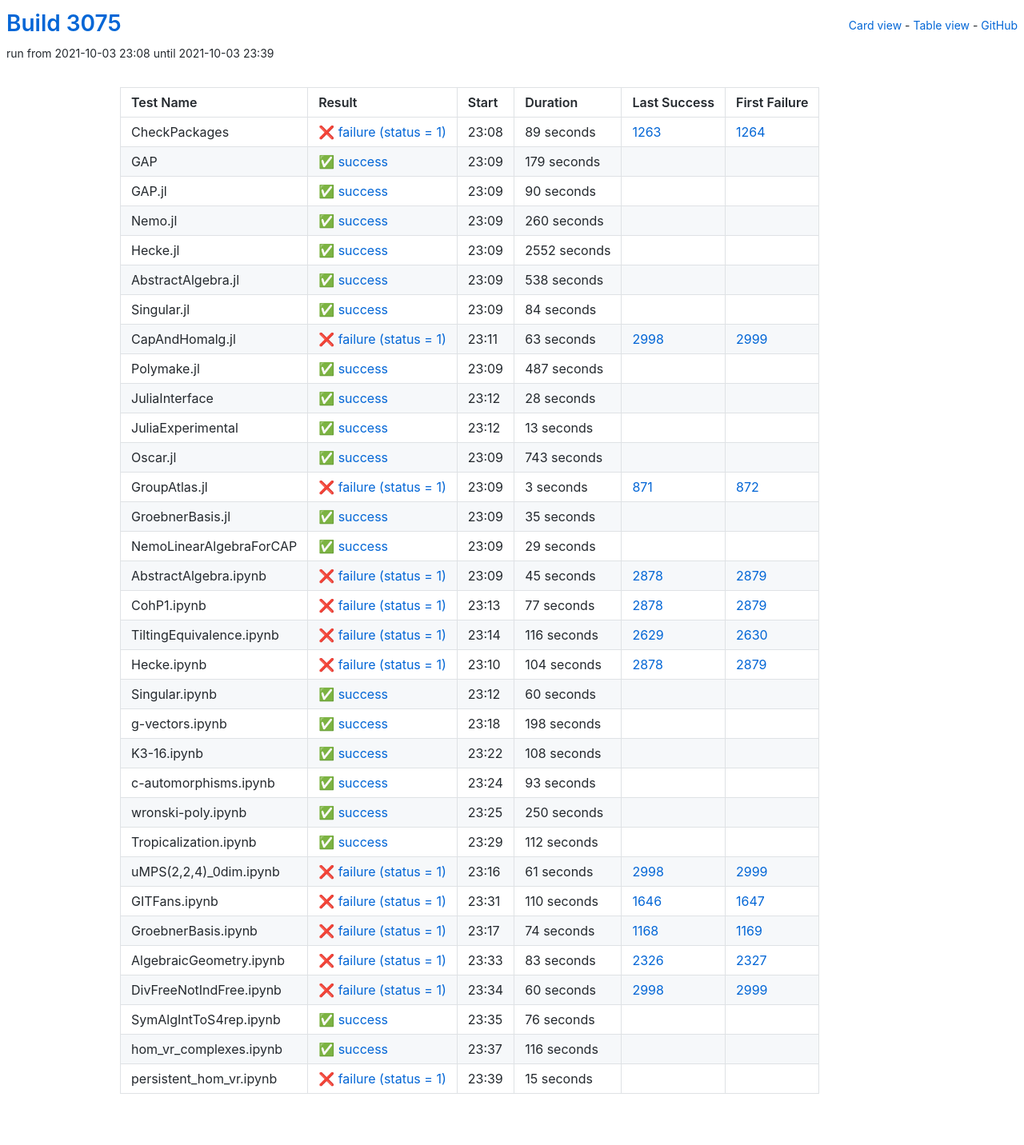
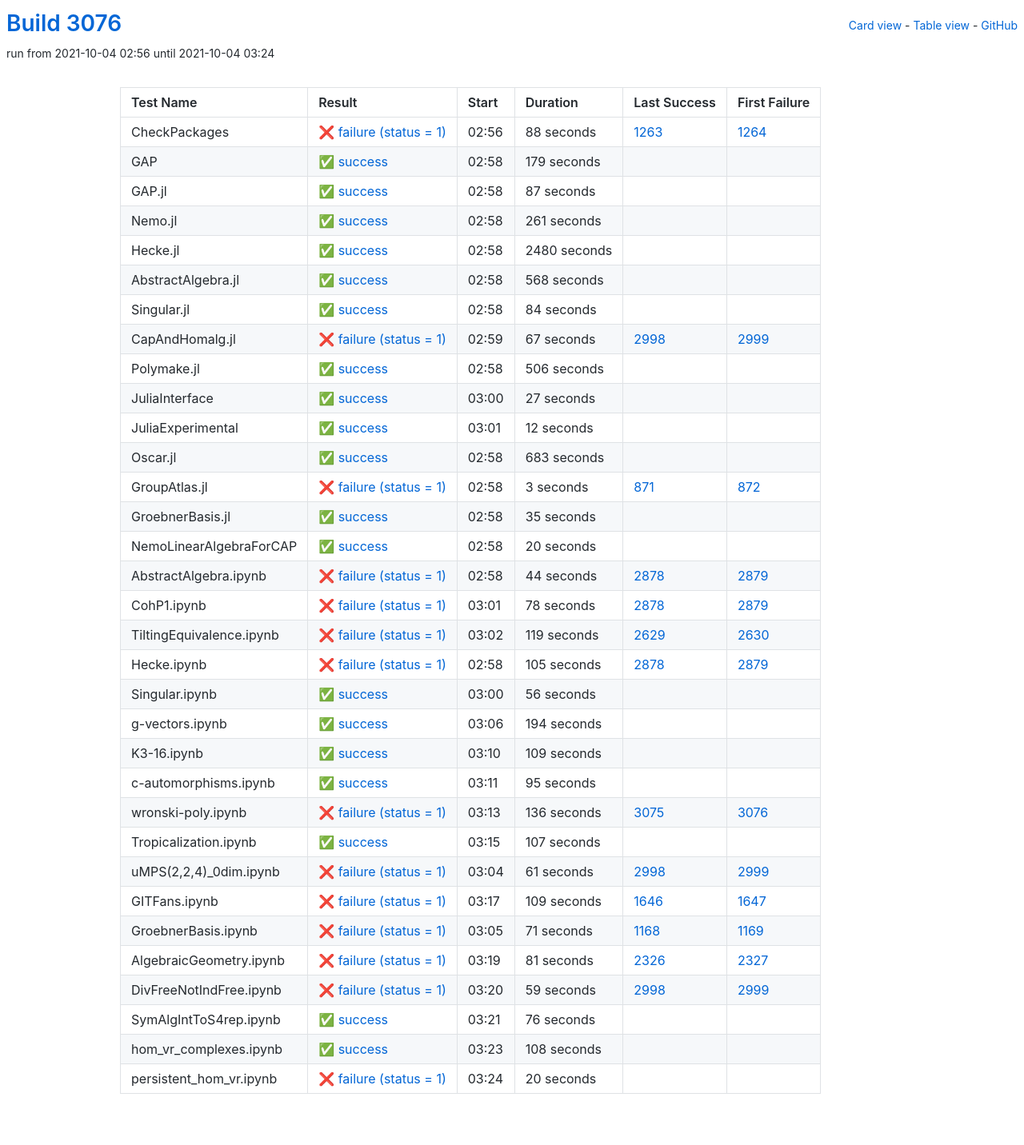
Before and after one commit to oscar-system/oscar-ci-status-stable, a Jekyll site: the page built from table.html, in a window 1280 px wide. Shown: the whole page at 80% size. Built offline with Jekyll 4.4.1, drawn with Linux system fonts in a browser that asks for light colours.

Commit message:
Build #3076

```diff
--- a/_data/ci.yml
+++ b/_data/ci.yml
@@ -1,6 +1,6 @@
 ---
-build: 3075
-build_url: https://oscarci.mathematik.uni-kl.de/job/oscar-stable/3075/
+build: 3076
+build_url: https://oscarci.mathematik.uni-kl.de/job/oscar-stable/3076/
 job: oscar-stable
 organization: oscar-system
 repo: oscar-ci-status-stable
@@ -8,20 +8,20 @@ repourl: https://github.com/oscar-system/oscar-ci-status-stable
 tests:
 - name: CheckPackages
   id: checkpackages
-  log: https://oscarci.mathematik.uni-kl.de/job/oscar-stable/3075/artifact/logs/build-3075/CheckPackages.log
-  start: 2021-10-03 23:08
+  log: https://oscarci.mathematik.uni-kl.de/job/oscar-stable/3076/artifact/logs/build-3076/CheckPackages.log
+  start: 2021-10-04 02:56
   success: false
   exitcode: 1
   status: failure
-  duration: 89
+  duration: 88
   last_success: 1263
   last_success_url: https://oscarci.mathematik.uni-kl.de/job/oscar-stable/1263/
   first_failure: 1264
   first_failure_url: https://oscarci.mathematik.uni-kl.de/job/oscar-stable/1264/
 - name: GAP
   id: gap
-  log: https://oscarci.mathematik.uni-kl.de/job/oscar-stable/3075/artifact/logs/build-3075/GAP.log
-  start: 2021-10-03 23:09
+  log: https://oscarci.mathematik.uni-kl.de/job/oscar-stable/3076/artifact/logs/build-3076/GAP.log
+  start: 2021-10-04 02:58
   success: true
   exitcode: 0
   status: success
@@ -32,56 +32,56 @@ tests:
   first_failure_url:
 - name: GAP.jl
   id: gap-jl
-  log: https://oscarci.mathematik.uni-kl.de/job/oscar-stable/3075/artifact/logs/build-3075/GAP.jl.log
-  start: 2021-10-03 23:09
+  log: https://oscarci.mathematik.uni-kl.de/job/oscar-stable/3076/artifact/logs/build-3076/GAP.jl.log
+  start: 2021-10-04 02:58
   success: true
   exitcode: 0
   status: success
-  duration: 90
+  duration: 87
   last_success: false
   last_success_url:
   first_failure: false
   first_failure_url:
 - name: Nemo.jl
   id: nemo-jl
-  log: https://oscarci.mathematik.uni-kl.de/job/oscar-stable/3075/artifact/logs/build-3075/Nemo.jl.log
-  start: 2021-10-03 23:09
+  log: https://oscarci.mathematik.uni-kl.de/job/oscar-stable/3076/artifact/logs/build-3076/Nemo.jl.log
+  start: 2021-10-04 02:58
   success: true
   exitcode: 0
   status: success
-  duration: 260
+  duration: 261
   last_success: false
   last_success_url:
   first_failure: false
   first_failure_url:
 - name: Hecke.jl
   id: hecke-jl
-  log: https://oscarci.mathematik.uni-kl.de/job/oscar-stable/3075/artifact/logs/build-3075/Hecke.jl.log
-  start: 2021-10-03 23:09
+  log: https://oscarci.mathematik.uni-kl.de/job/oscar-stable/3076/artifact/logs/build-3076/Hecke.jl.log
+  start: 2021-10-04 02:58
   success: true
   exitcode: 0
   status: success
-  duration: 2552
+  duration: 2480
   last_success: false
   last_success_url:
   first_failure: false
   first_failure_url:
 - name: AbstractAlgebra.jl
   id: abstractalgebra-jl
-  log: https://oscarci.mathematik.uni-kl.de/job/oscar-stable/3075/artifact/logs/build-3075/AbstractAlgebra.jl.log
-  start: 2021-10-03 23:09
+  log: https://oscarci.mathematik.uni-kl.de/job/oscar-stable/3076/artifact/logs/build-3076/AbstractAlgebra.jl.log
+  start: 2021-10-04 02:58
   success: true
   exitcode: 0
   status: success
-  duration: 538
+  duration: 568
   last_success: false
   last_success_url:
   first_failure: false
   first_failure_url:
 - name: Singular.jl
   id: singular-jl
-  log: https://oscarci.mathematik.uni-kl.de/job/oscar-stable/3075/artifact/logs/build-3075/Singular.jl.log
-  start: 2021-10-03 23:09
+  log: https://oscarci.mathematik.uni-kl.de/job/oscar-stable/3076/artifact/logs/build-3076/Singular.jl.log
+  start: 2021-10-04 02:58
   success: true
   exitcode: 0
   status: success
@@ -92,68 +92,68 @@ tests:
   first_failure_url:
 - name: CapAndHomalg.jl
   id: capandhomalg-jl
-  log: https://oscarci.mathematik.uni-kl.de/job/oscar-stable/3075/artifact/logs/build-3075/CapAndHomalg.jl.log
-  start: 2021-10-03 23:11
+  log: https://oscarci.mathematik.uni-kl.de/job/oscar-stable/3076/artifact/logs/build-3076/CapAndHomalg.jl.log
+  start: 2021-10-04 02:59
   success: false
   exitcode: 1
   status: failure
-  duration: 63
+  duration: 67
   last_success: 2998
   last_success_url: https://oscarci.mathematik.uni-kl.de/job/oscar-stable/2998/
   first_failure: 2999
   first_failure_url: https://oscarci.mathematik.uni-kl.de/job/oscar-stable/2999/
 - name: Polymake.jl
   id: polymake-jl
-  log: https://oscarci.mathematik.uni-kl.de/job/oscar-stable/3075/artifact/logs/build-3075/Polymake.jl.log
-  start: 2021-10-03 23:09
+  log: https://oscarci.mathematik.uni-kl.de/job/oscar-stable/3076/artifact/logs/build-3076/Polymake.jl.log
+  start: 2021-10-04 02:58
   success: true
   exitcode: 0
   status: success
-  duration: 487
+  duration: 506
   last_success: false
   last_success_url:
   first_failure: false
   first_failure_url:
 - name: JuliaInterface
   id: juliainterface
-  log: https://oscarci.mathematik.uni-kl.de/job/oscar-stable/3075/artifact/logs/build-3075/JuliaInterface.log
-  start: 2021-10-03 23:12
+  log: https://oscarci.mathematik.uni-kl.de/job/oscar-stable/3076/artifact/logs/build-3076/JuliaInterface.log
+  start: 2021-10-04 03:00
   success: true
   exitcode: 0
   status: success
-  duration: 28
+  duration: 27
   last_success: false
   last_success_url:
   first_failure: false
   first_failure_url:
 - name: JuliaExperimental
   id: juliaexperimental
-  log: https://oscarci.mathematik.uni-kl.de/job/oscar-stable/3075/artifact/logs/build-3075/JuliaExperimental.log
-  start: 2021-10-03 23:12
+  log: https://oscarci.mathematik.uni-kl.de/job/oscar-stable/3076/artifact/logs/build-3076/JuliaExperimental.log
+  start: 2021-10-04 03:01
   success: true
   exitcode: 0
   status: success
-  duration: 13
+  duration: 12
   last_success: false
   last_success_url:
   first_failure: false
   first_failure_url:
 - name: Oscar.jl
   id: oscar-jl
-  log: https://oscarci.mathematik.uni-kl.de/job/oscar-stable/3075/artifact/logs/build-3075/Oscar.jl.log
-  start: 2021-10-03 23:09
+  log: https://oscarci.mathematik.uni-kl.de/job/oscar-stable/3076/artifact/logs/build-3076/Oscar.jl.log
+  start: 2021-10-04 02:58
   success: true
   exitcode: 0
   status: success
-  duration: 743
+  duration: 683
   last_success: false
   last_success_url:
   first_failure: false
   first_failure_url:
 - name: GroupAtlas.jl
   id: groupatlas-jl
-  log: https://oscarci.mathematik.uni-kl.de/job/oscar-stable/3075/artifact/logs/build-3075/GroupAtlas.jl.log
-  start: 2021-10-03 23:09
+  log: https://oscarci.mathematik.uni-kl.de/job/oscar-stable/3076/artifact/logs/build-3076/GroupAtlas.jl.log
+  start: 2021-10-04 02:58
   success: false
   exitcode: 1
   status: failure
@@ -164,8 +164,8 @@ tests:
   first_failure_url: https://oscarci.mathematik.uni-kl.de/job/oscar-stable/872/
 - name: GroebnerBasis.jl
   id: groebnerbasis-jl
-  log: https://oscarci.mathematik.uni-kl.de/job/oscar-stable/3075/artifact/logs/build-3075/GroebnerBasis.jl.log
-  start: 2021-10-03 23:09
+  log: https://oscarci.mathematik.uni-kl.de/job/oscar-stable/3076/artifact/logs/build-3076/GroebnerBasis.jl.log
+  start: 2021-10-04 02:58
   success: true
   exitcode: 0
   status: success
@@ -176,140 +176,140 @@ tests:
   first_failure_url:
 - name: NemoLinearAlgebraForCAP
   id: nemolinearalgebraforcap
-  log: https://oscarci.mathematik.uni-kl.de/job/oscar-stable/3075/artifact/logs/build-3075/NemoLinearAlgebraForCAP.log
-  start: 2021-10-03 23:09
+  log: https://oscarci.mathematik.uni-kl.de/job/oscar-stable/3076/artifact/logs/build-3076/NemoLinearAlgebraForCAP.log
+  start: 2021-10-04 02:58
   success: true
   exitcode: 0
   status: success
-  duration: 29
+  duration: 20
   last_success: false
   last_success_url:
   first_failure: false
   first_failure_url:
 - name: AbstractAlgebra.ipynb
   id: abstractalgebra-ipynb
-  log: https://oscarci.mathematik.uni-kl.de/job/oscar-stable/3075/artifact/logs/build-3075/AbstractAlgebra.ipynb.log
-  start: 2021-10-03 23:09
+  log: https://oscarci.mathematik.uni-kl.de/job/oscar-stable/3076/artifact/logs/build-3076/AbstractAlgebra.ipynb.log
+  start: 2021-10-04 02:58
   success: false
   exitcode: 1
   status: failure
-  duration: 45
+  duration: 44
   last_success: 2878
   last_success_url: https://oscarci.mathematik.uni-kl.de/job/oscar-stable/2878/
   first_failure: 2879
   first_failure_url: https://oscarci.mathematik.uni-kl.de/job/oscar-stable/2879/
 - name: CohP1.ipynb
   id: cohp1-ipynb
-  log: https://oscarci.mathematik.uni-kl.de/job/oscar-stable/3075/artifact/logs/build-3075/CohP1.ipynb.log
-  start: 2021-10-03 23:13
+  log: https://oscarci.mathematik.uni-kl.de/job/oscar-stable/3076/artifact/logs/build-3076/CohP1.ipynb.log
+  start: 2021-10-04 03:01
   success: false
   exitcode: 1
   status: failure
-  duration: 77
+  duration: 78
   last_success: 2878
   last_success_url: https://oscarci.mathematik.uni-kl.de/job/oscar-stable/2878/
   first_failure: 2879
   first_failure_url: https://oscarci.mathematik.uni-kl.de/job/oscar-stable/2879/
 - name: TiltingEquivalence.ipynb
   id: tiltingequivalence-ipynb
-  log: https://oscarci.mathematik.uni-kl.de/job/oscar-stable/3075/artifact/logs/build-3075/TiltingEquivalence.ipynb.log
-  start: 2021-10-03 23:14
+  log: https://oscarci.mathematik.uni-kl.de/job/oscar-stable/3076/artifact/logs/build-3076/TiltingEquivalence.ipynb.log
+  start: 2021-10-04 03:02
   success: false
   exitcode: 1
   status: failure
-  duration: 116
+  duration: 119
   last_success: 2629
   last_success_url: https://oscarci.mathematik.uni-kl.de/job/oscar-stable/2629/
   first_failure: 2630
   first_failure_url: https://oscarci.mathematik.uni-kl.de/job/oscar-stable/2630/
 - name: Hecke.ipynb
   id: hecke-ipynb
-  log: https://oscarci.mathematik.uni-kl.de/job/oscar-stable/3075/artifact/logs/build-3075/Hecke.ipynb.log
-  start: 2021-10-03 23:10
+  log: https://oscarci.mathematik.uni-kl.de/job/oscar-stable/3076/artifact/logs/build-3076/Hecke.ipynb.log
+  start: 2021-10-04 02:58
   success: false
   exitcode: 1
   status: failure
-  duration: 104
+  duration: 105
   last_success: 2878
   last_success_url: https://oscarci.mathematik.uni-kl.de/job/oscar-stable/2878/
   first_failure: 2879
   first_failure_url: https://oscarci.mathematik.uni-kl.de/job/oscar-stable/2879/
 - name: Singular.ipynb
   id: singular-ipynb
-  log: https://oscarci.mathematik.uni-kl.de/job/oscar-stable/3075/artifact/logs/build-3075/Singular.ipynb.log
-  start: 2021-10-03 23:12
+  log: https://oscarci.mathematik.uni-kl.de/job/oscar-stable/3076/artifact/logs/build-3076/Singular.ipynb.log
+  start: 2021-10-04 03:00
   success: true
   exitcode: 0
   status: success
-  duration: 60
+  duration: 56
   last_success: false
   last_success_url:
   first_failure: false
   first_failure_url:
 - name: g-vectors.ipynb
   id: g-vectors-ipynb
-  log: https://oscarci.mathematik.uni-kl.de/job/oscar-stable/3075/artifact/logs/build-3075/g-vectors.ipynb.log
-  start: 2021-10-03 23:18
+  log: https://oscarci.mathematik.uni-kl.de/job/oscar-stable/3076/artifact/logs/build-3076/g-vectors.ipynb.log
+  start: 2021-10-04 03:06
   success: true
   exitcode: 0
   status: success
-  duration: 198
+  duration: 194
   last_success: false
   last_success_url:
   first_failure: false
   first_failure_url:
 - name: K3-16.ipynb
   id: k3-16-ipynb
-  log: https://oscarci.mathematik.uni-kl.de/job/oscar-stable/3075/artifact/logs/build-3075/K3-16.ipynb.log
-  start: 2021-10-03 23:22
+  log: https://oscarci.mathematik.uni-kl.de/job/oscar-stable/3076/artifact/logs/build-3076/K3-16.ipynb.log
+  start: 2021-10-04 03:10
   success: true
   exitcode: 0
   status: success
-  duration: 108
+  duration: 109
   last_success: false
   last_success_url:
   first_failure: false
   first_failure_url:
 - name: c-automorphisms.ipynb
   id: c-automorphisms-ipynb
-  log: https://oscarci.mathematik.uni-kl.de/job/oscar-stable/3075/artifact/logs/build-3075/c-automorphisms.ipynb.log
-  start: 2021-10-03 23:24
+  log: https://oscarci.mathematik.uni-kl.de/job/oscar-stable/3076/artifact/logs/build-3076/c-automorphisms.ipynb.log
+  start: 2021-10-04 03:11
   success: true
   exitcode: 0
   status: success
-  duration: 93
+  duration: 95
   last_success: false
   last_success_url:
   first_failure: false
   first_failure_url:
 - name: wronski-poly.ipynb
   id: wronski-poly-ipynb
-  log: https://oscarci.mathematik.uni-kl.de/job/oscar-stable/3075/artifact/logs/build-3075/wronski-poly.ipynb.log
-  start: 2021-10-03 23:25
+  log: https://oscarci.mathematik.uni-kl.de/job/oscar-stable/3076/artifact/logs/build-3076/wronski-poly.ipynb.log
+  start: 2021-10-04 03:13
+  success: false
+  exitcode: 1
+  status: failure
+  duration: 136
+  last_success: 3075
+  last_success_url: https://oscarci.mathematik.uni-kl.de/job/oscar-stable/3075/
+  first_failure: 3076
+  first_failure_url: https://oscarci.mathematik.uni-kl.de/job/oscar-stable/3076/
+- name: Tropicalization.ipynb
+  id: tropicalization-ipynb
+  log: https://oscarci.mathematik.uni-kl.de/job/oscar-stable/3076/artifact/logs/build-3076/Tropicalization.ipynb.log
+  start: 2021-10-04 03:15
   success: true
   exitcode: 0
   status: success
-  duration: 250
-  last_success: false
-  last_success_url:
-  first_failure: false
-  first_failure_url:
-- name: Tropicalization.ipynb
-  id: tropicalization-ipynb
-  log: https://oscarci.mathematik.uni-kl.de/job/oscar-stable/3075/artifact/logs/build-3075/Tropicalization.ipynb.log
-  start: 2021-10-03 23:29
-  success: true
-  exitcode: 0
-  status: success
-  duration: 112
+  duration: 107
   last_success: false
   last_success_url:
   first_failure: false
   first_failure_url:
 - name: uMPS(2,2,4)_0dim.ipynb
   id: umps-2-2-4-0dim-ipynb
-  log: https://oscarci.mathematik.uni-kl.de/job/oscar-stable/3075/artifact/logs/build-3075/uMPS-2-2-4-_0dim.ipynb.log
-  start: 2021-10-03 23:16
+  log: https://oscarci.mathematik.uni-kl.de/job/oscar-stable/3076/artifact/logs/build-3076/uMPS-2-2-4-_0dim.ipynb.log
+  start: 2021-10-04 03:04
   success: false
   exitcode: 1
   status: failure
@@ -320,56 +320,56 @@ tests:
   first_failure_url: https://oscarci.mathematik.uni-kl.de/job/oscar-stable/2999/
 - name: GITFans.ipynb
   id: gitfans-ipynb
-  log: https://oscarci.mathematik.uni-kl.de/job/oscar-stable/3075/artifact/logs/build-3075/GITFans.ipynb.log
-  start: 2021-10-03 23:31
+  log: https://oscarci.mathematik.uni-kl.de/job/oscar-stable/3076/artifact/logs/build-3076/GITFans.ipynb.log
+  start: 2021-10-04 03:17
   success: false
   exitcode: 1
   status: failure
-  duration: 110
+  duration: 109
   last_success: 1646
   last_success_url: https://oscarci.mathematik.uni-kl.de/job/oscar-stable/1646/
   first_failure: 1647
   first_failure_url: https://oscarci.mathematik.uni-kl.de/job/oscar-stable/1647/
 - name: GroebnerBasis.ipynb
   id: groebnerbasis-ipynb
-  log: https://oscarci.mathematik.uni-kl.de/job/oscar-stable/3075/artifact/logs/build-3075/GroebnerBasis.ipynb.log
-  start: 2021-10-03 23:17
+  log: https://oscarci.mathematik.uni-kl.de/job/oscar-stable/3076/artifact/logs/build-3076/GroebnerBasis.ipynb.log
+  start: 2021-10-04 03:05
   success: false
   exitcode: 1
   status: failure
-  duration: 74
+  duration: 71
   last_success: 1168
   last_success_url: https://oscarci.mathematik.uni-kl.de/job/oscar-stable/1168/
   first_failure: 1169
   first_failure_url: https://oscarci.mathematik.uni-kl.de/job/oscar-stable/1169/
 - name: AlgebraicGeometry.ipynb
   id: algebraicgeometry-ipynb
-  log: https://oscarci.mathematik.uni-kl.de/job/oscar-stable/3075/artifact/logs/build-3075/AlgebraicGeometry.ipynb.log
-  start: 2021-10-03 23:33
+  log: https://oscarci.mathematik.uni-kl.de/job/oscar-stable/3076/artifact/logs/build-3076/AlgebraicGeometry.ipynb.log
+  start: 2021-10-04 03:19
   success: false
   exitcode: 1
   status: failure
-  duration: 83
+  duration: 81
   last_success: 2326
   last_success_url: https://oscarci.mathematik.uni-kl.de/job/oscar-stable/2326/
   first_failure: 2327
   first_failure_url: https://oscarci.mathematik.uni-kl.de/job/oscar-stable/2327/
 - name: DivFreeNotIndFree.ipynb
   id: divfreenotindfree-ipynb
-  log: https://oscarci.mathematik.uni-kl.de/job/oscar-stable/3075/artifact/logs/build-3075/DivFreeNotIndFree.ipynb.log
-  start: 2021-10-03 23:34
+  log: https://oscarci.mathematik.uni-kl.de/job/oscar-stable/3076/artifact/logs/build-3076/DivFreeNotIndFree.ipynb.log
+  start: 2021-10-04 03:20
   success: false
   exitcode: 1
   status: failure
-  duration: 60
+  duration: 59
   last_success: 2998
   last_success_url: https://oscarci.mathematik.uni-kl.de/job/oscar-stable/2998/
   first_failure: 2999
   first_failure_url: https://oscarci.mathematik.uni-kl.de/job/oscar-stable/2999/
 - name: SymAlgIntToS4rep.ipynb
   id: symalginttos4rep-ipynb
-  log: https://oscarci.mathematik.uni-kl.de/job/oscar-stable/3075/artifact/logs/build-3075/SymAlgIntToS4rep.ipynb.log
-  start: 2021-10-03 23:35
+  log: https://oscarci.mathematik.uni-kl.de/job/oscar-stable/3076/artifact/logs/build-3076/SymAlgIntToS4rep.ipynb.log
+  start: 2021-10-04 03:21
   success: true
   exitcode: 0
   status: success
@@ -380,24 +380,24 @@ tests:
   first_failure_url:
 - name: hom_vr_complexes.ipynb
   id: hom-vr-complexes-ipynb
-  log: https://oscarci.mathematik.uni-kl.de/job/oscar-stable/3075/artifact/logs/build-3075/hom_vr_complexes.ipynb.log
-  start: 2021-10-03 23:37
+  log: https://oscarci.mathematik.uni-kl.de/job/oscar-stable/3076/artifact/logs/build-3076/hom_vr_complexes.ipynb.log
+  start: 2021-10-04 03:23
   success: true
   exitcode: 0
   status: success
-  duration: 116
+  duration: 108
   last_success: false
   last_success_url:
   first_failure: false
   first_failure_url:
 - name: persistent_hom_vr.ipynb
   id: persistent-hom-vr-ipynb
-  log: https://oscarci.mathematik.uni-kl.de/job/oscar-stable/3075/artifact/logs/build-3075/persistent_hom_vr.ipynb.log
-  start: 2021-10-03 23:39
+  log: https://oscarci.mathematik.uni-kl.de/job/oscar-stable/3076/artifact/logs/build-3076/persistent_hom_vr.ipynb.log
+  start: 2021-10-04 03:24
   success: false
   exitcode: 1
   status: failure
-  duration: 15
+  duration: 20
   last_success: false
   last_success_url:
   first_failure: false
```
Also changed, not shown: README.md.
